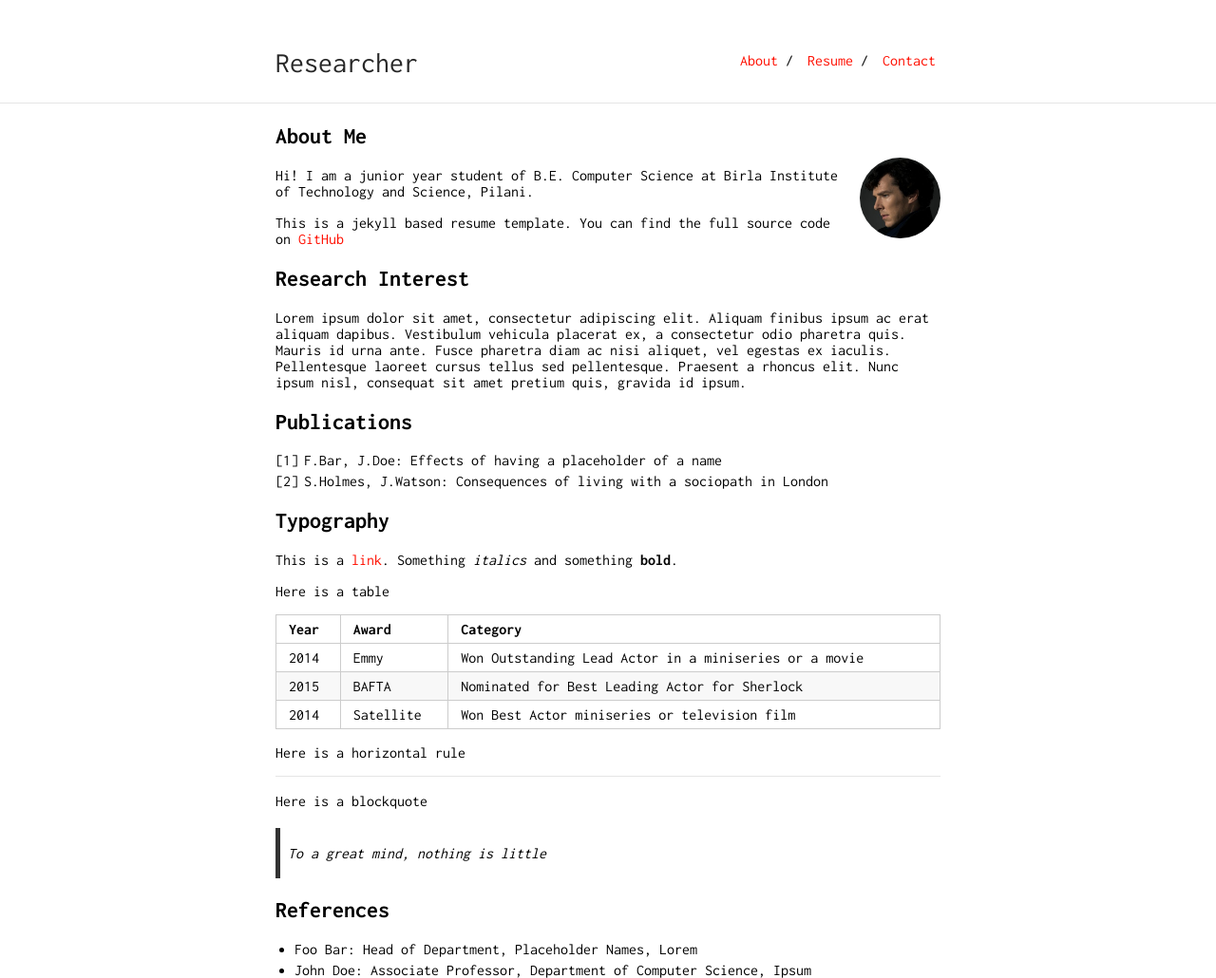
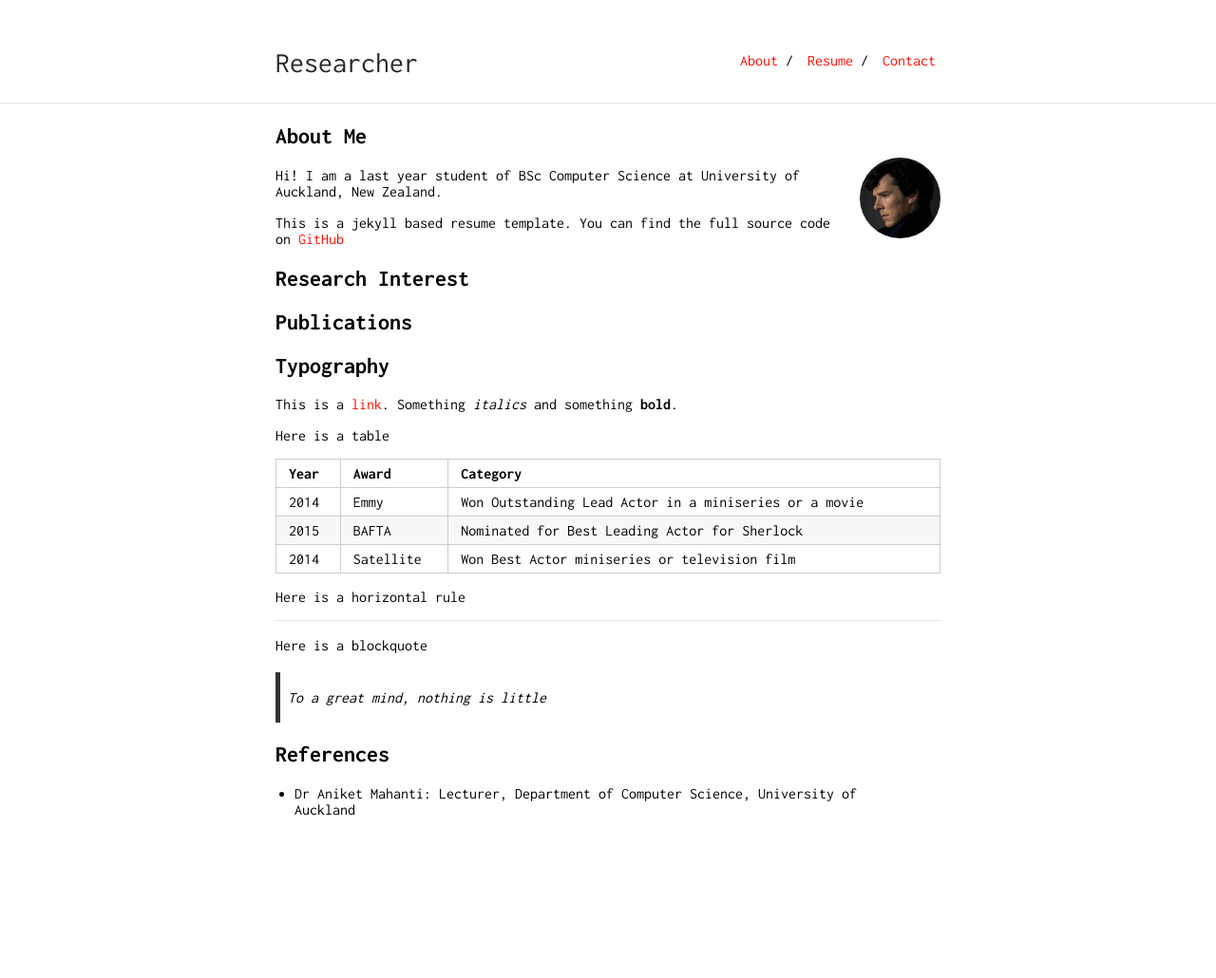
Before and after one commit to hche608/hche608.github.io, a Jekyll site: the page built from index.md, in a window 1280 px wide. Shown: the whole page at 95% size. Built offline with Jekyll 4.4.1, drawn with Linux system fonts in a browser that asks for light colours; after the commit the page ends 900 px from its top, so only the background shows below that.

Commit message:
update info

```diff
--- a/_config.yml
+++ b/_config.yml
@@ -1,6 +1,6 @@
 title: Researcher
-url: "https://ankitsultana.me"
-baseurl: "/researcher"
+url: "https://blog.i2omega.com"
+baseurl: "/"
 
 markdown: kramdown
 
--- a/index.md
+++ b/index.md
@@ -6,18 +6,17 @@ layout: default
 
 <img class="profile-picture" src="sherlock.jpg">
 
-Hi! I am a junior year student of B.E. Computer Science at Birla Institute of Technology and Science, Pilani.
+Hi! I am a last year student of BSc Computer Science at University of Auckland, New Zealand.
 
-This is a jekyll based resume template. You can find the full source code on [GitHub](https://github.com/bk2dcradle/researcher)
+This is a jekyll based resume template. You can find the full source code on [GitHub](https://github.com/hche608/hche608.github.io)
 
 ## Research Interest
 
-Lorem ipsum dolor sit amet, consectetur adipiscing elit. Aliquam finibus ipsum ac erat aliquam dapibus. Vestibulum vehicula placerat ex, a consectetur odio pharetra quis. Mauris id urna ante. Fusce pharetra diam ac nisi aliquet, vel egestas ex iaculis. Pellentesque laoreet cursus tellus sed pellentesque. Praesent a rhoncus elit. Nunc ipsum nisl, consequat sit amet pretium quis, gravida id ipsum.
+
 
 ## Publications
 
-1. F.Bar, J.Doe: Effects of having a placeholder of a name
-2. S.Holmes, J.Watson: Consequences of living with a sociopath in London
+
 
 ## Typography
 
@@ -41,5 +40,4 @@ Here is a blockquote
 
 ## References
 
-* Foo Bar: Head of Department, Placeholder Names, Lorem
-* John Doe: Associate Professor, Department of Computer Science, Ipsum
+* Dr Aniket Mahanti: Lecturer, Department of Computer Science, University of Auckland
```
Also changed, not shown: contact.md (+5 -5 lines), 1 other file.
